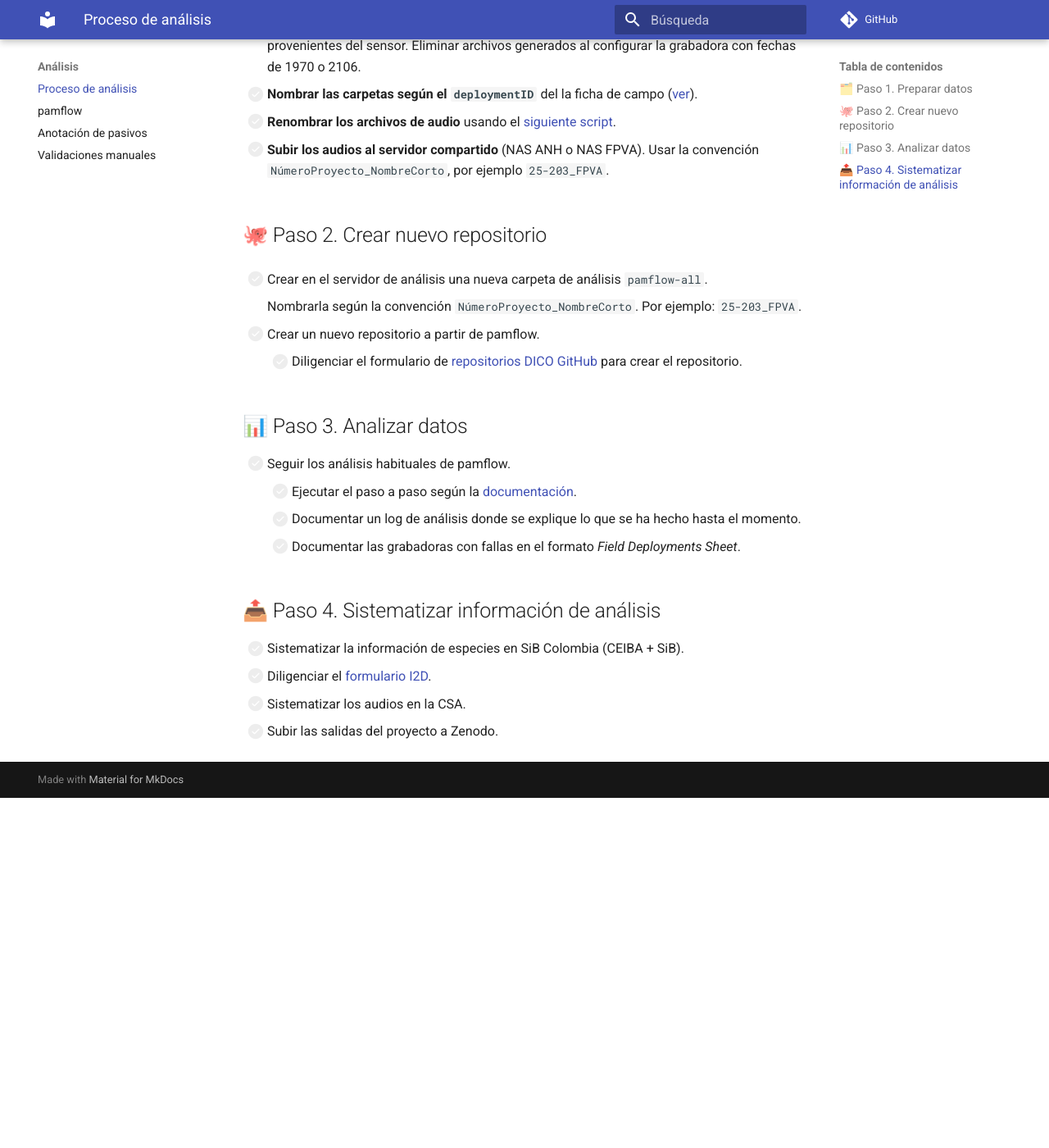
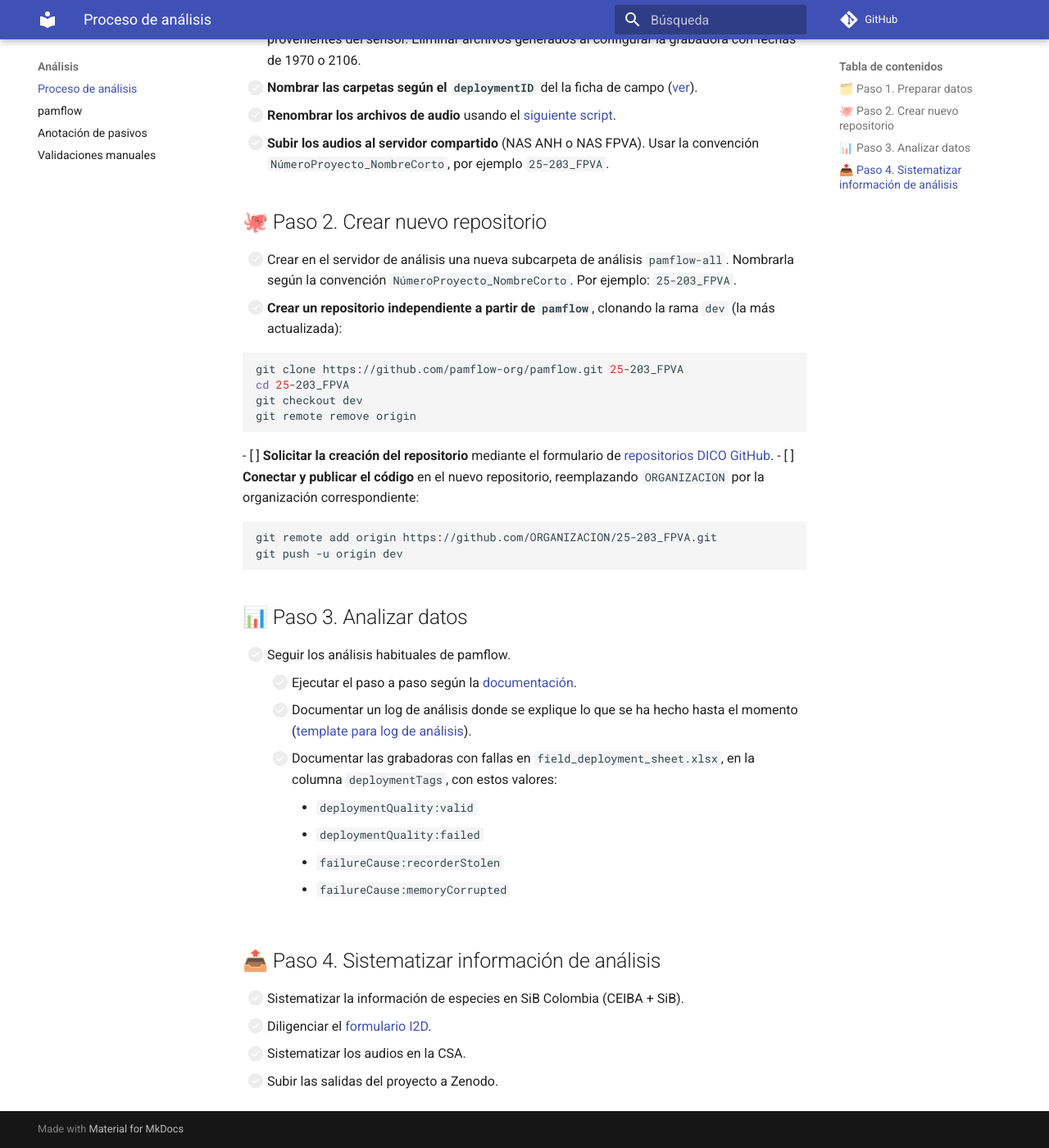
Before and after one commit to juansulloa/protocolos-sonidos, an MkDocs documentation site: the page built from docs/analisis/proceso-analisis.md, in a window 1280 px wide and 1400 px high, scrolled down 626 px. Shown: the whole window at 82% size. Built offline with MkDocs 1.6.1 and Material for MkDocs 9.7.7, drawn with Linux system fonts in a browser that asks for light colours; comment, search, counter and statistics services are not loaded; before the commit the page ends 1599 px from its top, so only the background shows below that.

Commit message:
Enhance data analysis process documentation
Added additional details and clarifications for each step in the data analysis process for passive acoustic monitoring projects.

````diff
--- a/docs/analisis/proceso-analisis.md
+++ b/docs/analisis/proceso-analisis.md
@@ -2,9 +2,7 @@
 
 ## 🗂️ Paso 1. Preparar datos
 
-- [ ] **Completar la ficha de campo: [field deployments sheet](https://doi.org/10.5281/zenodo.16922848).**
-
-    Se pueden agregar columnas adicionales según el proyecto, pero no modificar las existentes. Para un listado de mínimos, [ver documentación](https://pamflow.readthedocs.io/en/latest/data_standardization/data_exchange_format.html).
+- [ ] **Completar la ficha de campo: [field deployments sheet](https://doi.org/10.5281/zenodo.16922848).** Se pueden agregar columnas adicionales según el proyecto, pero no modificar las existentes. Para un listado de mínimos, [ver documentación](https://pamflow.readthedocs.io/en/latest/data_standardization/data_exchange_format.html).
 
     !!! important
         Los nombres de los deploymentID deben seguir la convención `CODIGOGRABADORA-LOCATIONID-DEPLOYMENTSGROUP`.
@@ -13,26 +11,37 @@
 Eliminar el contenido que se encuentre fuera del periodo de muestreo. Esto incluye cualquier audio no deseado, como voces de personas que estuvieron en la instalación o ruidos provenientes del sensor. Eliminar archivos generados al configurar la grabadora con fechas de 1970 o 2106.
 
 - [ ] **Nombrar las carpetas según el `deploymentID`** del la ficha de campo ([ver](https://pamflow.readthedocs.io/en/latest/data_standardization/data_exchange_format.html#file-organization)).
-
 - [ ] **Renombrar los archivos de audio** usando el [siguiente script](https://github.com/pamflow-org/rename_audio_files).
-
 - [ ] **Subir los audios al servidor compartido** (NAS ANH o NAS FPVA). Usar la convención `NúmeroProyecto_NombreCorto`, por ejemplo `25-203_FPVA`.
 
 ## 🐙 Paso 2. Crear nuevo repositorio
 
-- [ ] Crear en el servidor de análisis una nueva carpeta de análisis `pamflow-all`.
+- [ ] Crear en el servidor de análisis una nueva subcarpeta de análisis `pamflow-all`. Nombrarla según la convención `NúmeroProyecto_NombreCorto`. Por ejemplo: `25-203_FPVA`.
+- [ ] **Crear un repositorio independiente a partir de `pamflow`**, clonando la rama `dev` (la más actualizada):
 
-    Nombrarla según la convención `NúmeroProyecto_NombreCorto`. Por ejemplo: `25-203_FPVA`.
+  ```bash
+  git clone https://github.com/pamflow-org/pamflow.git 25-203_FPVA
+  cd 25-203_FPVA
+  git checkout dev
+  git remote remove origin
+  ```
+- [ ] **Solicitar la creación del repositorio** mediante el formulario de [repositorios DICO GitHub](https://docs.google.com/forms/d/e/1FAIpQLSe0qxu4h1gjcsnwOFC1t3dnQ6FHnORSSkqVKxXeS4RJ-w_vXw/viewform).
+- [ ] **Conectar y publicar el código** en el nuevo repositorio, reemplazando `ORGANIZACION` por la organización correspondiente:
 
-- [ ] Crear un nuevo repositorio a partir de pamflow.
-    - [ ] Diligenciar el formulario de [repositorios DICO GitHub](https://docs.google.com/forms/d/e/1FAIpQLSe0qxu4h1gjcsnwOFC1t3dnQ6FHnORSSkqVKxXeS4RJ-w_vXw/viewform) para crear el repositorio.
-
+  ```bash
+  git remote add origin https://github.com/ORGANIZACION/25-203_FPVA.git
+  git push -u origin dev
+  ```
 ## 📊 Paso 3. Analizar datos
 
 - [ ] Seguir los análisis habituales de pamflow.
     - [ ] Ejecutar el paso a paso según la [documentación](https://pamflow.readthedocs.io/en/latest/documentation/pipeline_details.html).
-    - [ ] Documentar un log de análisis donde se explique lo que se ha hecho hasta el momento.
-    - [ ] Documentar las grabadoras con fallas en el formato *Field Deployments Sheet*.
+    - [ ] Documentar un log de análisis donde se explique lo que se ha hecho hasta el momento ([template para log de análisis](https://docs.google.com/document/d/1H6zyFfu9CDPg9jEqwFeLbBUlxHaHT2yVquf-O1JyrPM/edit?tab=t.0#heading=h.twxt3imvtzwf)).
+    - [ ] Documentar las grabadoras con fallas en `field_deployment_sheet.xlsx`, en la columna `deploymentTags`, con estos valores:
+        - `deploymentQuality:valid`
+        - `deploymentQuality:failed`
+        - `failureCause:recorderStolen`
+        - `failureCause:memoryCorrupted`
 
 ## 📤 Paso 4. Sistematizar información de análisis
 
````
